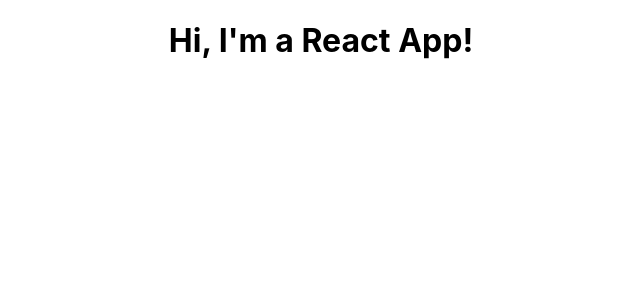
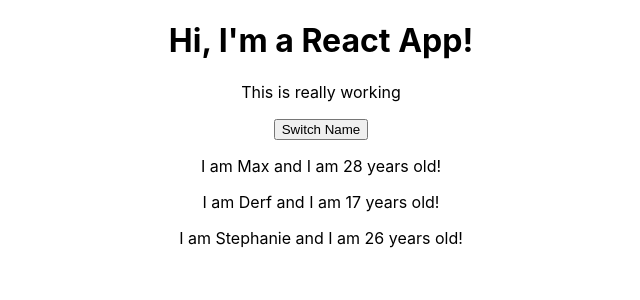
Before and after one commit to JCVogelsberg/Udemy-React-Course, a React (Create React App) app in the folder react-complete-guide--scripts-version/: page / in a window 1280 px wide. Shown: the top 300 px of the page, without its empty margins (319-959 px from the left). Built offline with nearby package versions, Linux system fonts and the light colour scheme.

Commit message:
Added Notes on setState()

```diff
--- a/react-complete-guide--scripts-version/src/App.js
+++ b/react-complete-guide--scripts-version/src/App.js
@@ -1,12 +1,40 @@
-import React from 'react';
+import React, { Component } from 'react';
 import './App.css';
+import Person from './Person/Person.js';
 
-function App() {
-  return (
-    <div className="App">
-      <h1>Hi, I'm a React App!</h1>
-    </div>
-  );
+class App extends Component {
+  state = {
+    personsArray: [
+      { name: 'Max', age: 28 },
+      { name: 'Derf', age: 17 },
+      { name: 'Stephanie', age: 26 }
+    ]
+  }
+
+  switchNameHandler = () => {
+  //  console.log('Was clicked!');
+  //  this.state.personsArray[0].name = 'Maximilian';
+    this.setState({
+      personsArray: [
+        { name: 'Maximilian', age: 28 },
+        { name: 'Derf', age: 17 },
+        { name: 'Stephanie', age: 27 }
+      ]
+    })
+  }
+
+  render() {
+    return (
+      <div className="App">
+        <h1>Hi, I'm a React App!</h1>
+        <p>This is really working</p>
+        <button onClick={this.switchNameHandler}>Switch Name</button>
+        <Person name={this.state.personsArray[0].name} age={this.state.personsArray[0].age} />
+        <Person name={this.state.personsArray[1].name} age={this.state.personsArray[1].age} />
+        <Person name={this.state.personsArray[2].name} age={this.state.personsArray[2].age} />
+      </div>
+    );
+  }
 }
 
 export default App;
--- /dev/null
+++ b/react-complete-guide--scripts-version/src/Person/Person.js
@@ -0,0 +1,12 @@
+import React from 'react';
+
+const person = (props) => {
+  return (
+    <div>
+      <p>I am {props.name} and I am {props.age} years old!</p>
+      <p>{props.children}</p>
+    </div>
+  )
+};
+
+export default person;
```
Also changed, not shown: 2 other files (tests, documents, lock files or other folders).
